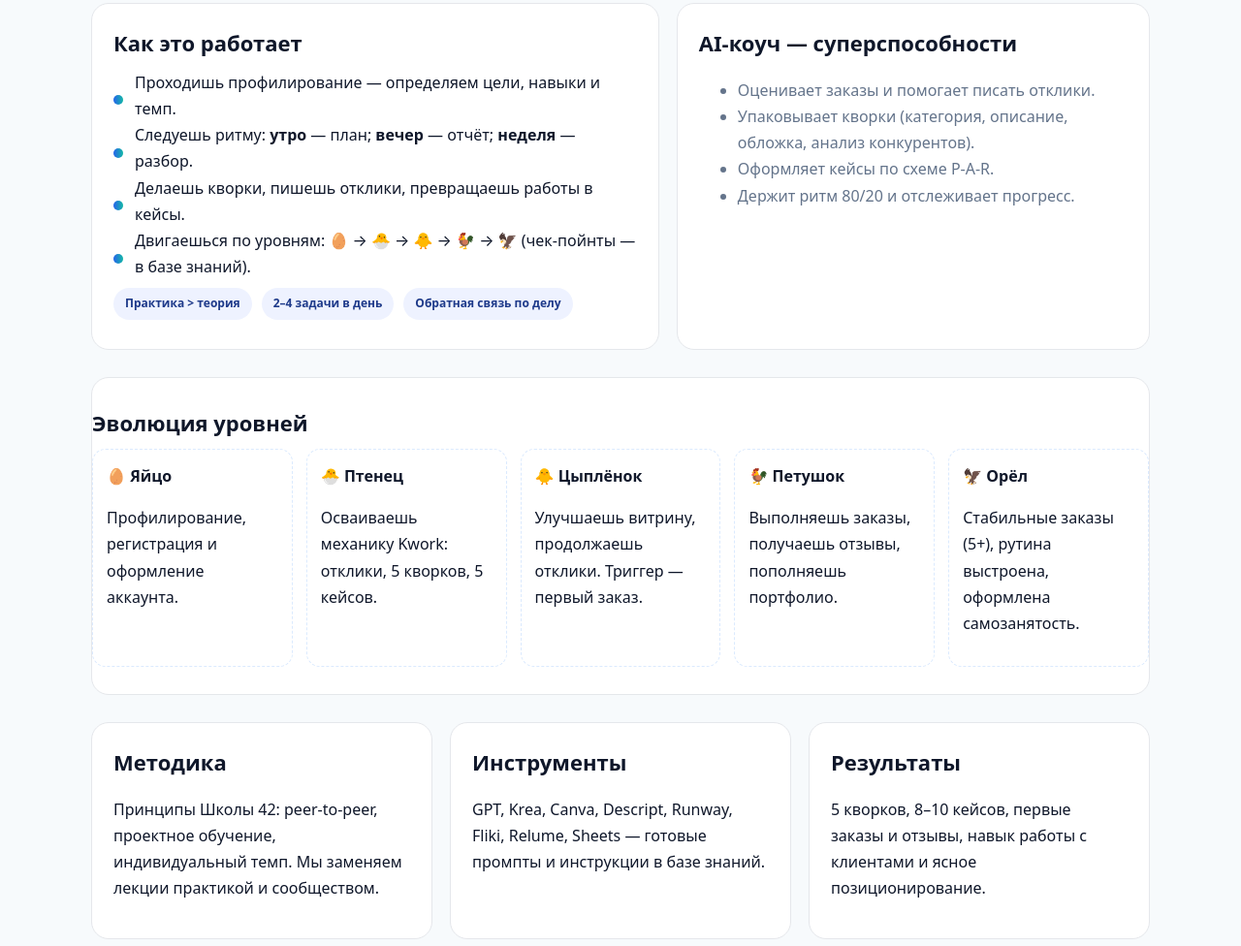
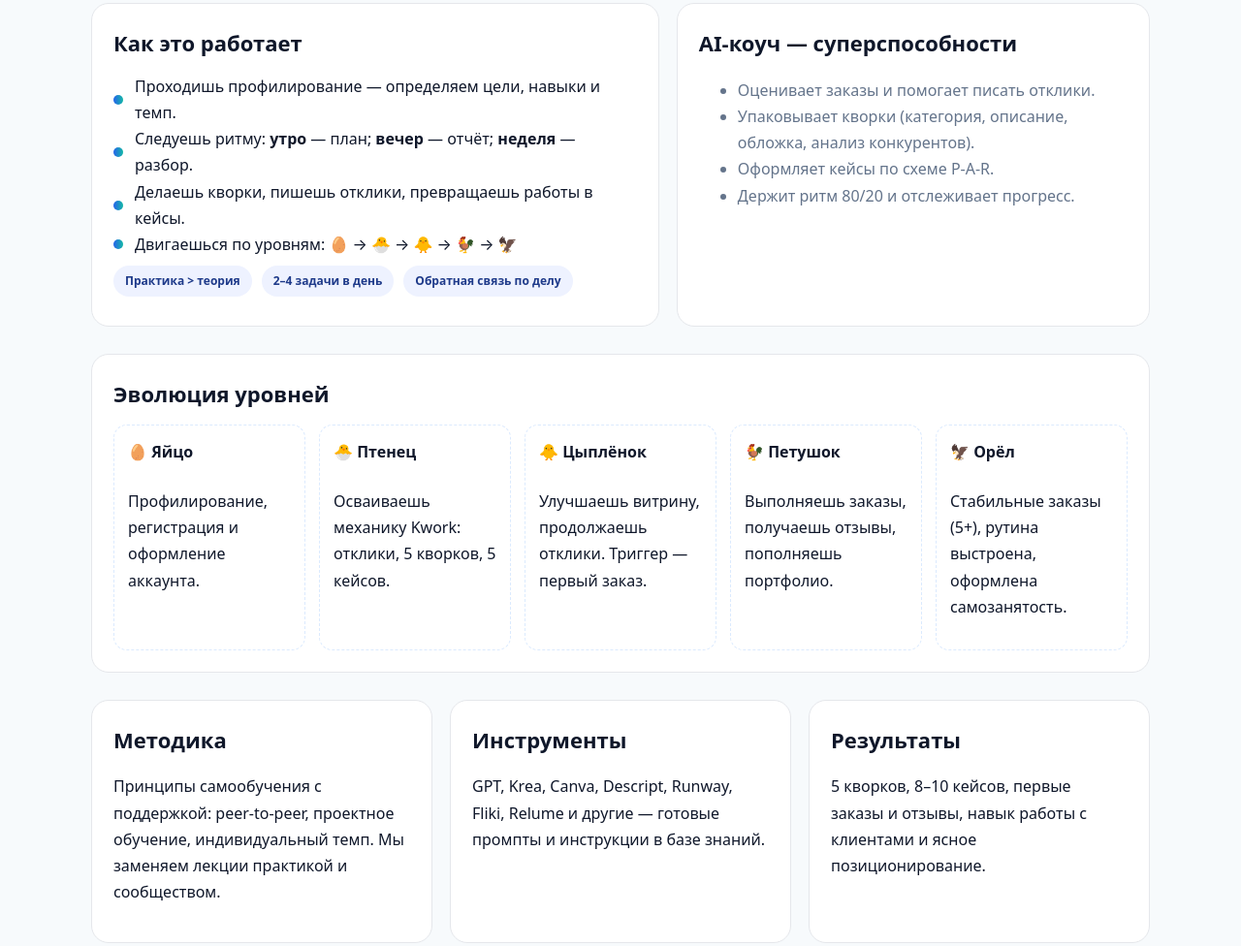
Before and after one commit to Krestyaninov/freelab, a plain HTML site: page index.html in a window 1280 px wide. Shown: the part 696-1672 px from the top of the page at 97% size. Drawn offline with Linux system fonts and the light colour scheme.

Commit message:
Update index.html

```diff
--- a/index.html
+++ b/index.html
@@ -8,13 +8,13 @@
   <meta name="theme-color" content="#0ea5e9"/>
   <style>
     :root{
-      --bg:#f7fafc;            /* светлый фон */
-      --card:#ffffff;          /* карточки */
-      --ink:#0f172a;           /* основной текст */
-      --muted:#64748b;         /* вторичный */
-      --accent:#2563eb;        /* синий */
-      --accent2:#14b8a6;       /* бирюзовый */
-      --ring:#e5e7eb;          /* границы */
+      --bg:#f7fafc;
+      --card:#ffffff;
+      --ink:#0f172a;
+      --muted:#64748b;
+      --accent:#2563eb;
+      --accent2:#14b8a6;
+      --ring:#e5e7eb;
       --radius:18px;
     }
     *{box-sizing:border-box}
@@ -32,7 +32,7 @@
     .grid{display:grid;gap:18px}
     @media(min-width:900px){.grid.cols-3{grid-template-columns:repeat(3,1fr)}.grid.cols-2{grid-template-columns:1.2fr 1fr}}
     .card{background:var(--card);border:1px solid var(--ring);border-radius:var(--radius);padding:22px}
-    .card h3{margin:0 0 8px;font-size:22px}
+    .card h3{margin:0 0 12px;font-size:22px}
     .section{padding:28px 0}
     .logoBox{justify-self:center}
     .logo{width:min(140px,28vw);height:auto;border-radius:22px;box-shadow:0 10px 30px rgba(37,99,235,.15)}
@@ -40,22 +40,16 @@
     .kpi{display:flex;gap:10px;flex-wrap:wrap;margin:8px 0}
     .levels{display:grid;gap:14px}
     @media(min-width:800px){.levels{grid-template-columns:repeat(5,1fr)}}
-    .lvl{background:var(--card);border:1px dashed #dbeafe;border-radius:14px;padding:14px}
-    .lvl h4{margin:0 0 6px;font-size:16px}
+    .lvl{background:var(--card);border:1px dashed #dbeafe;border-radius:14px;padding:14px;min-height:160px;display:flex;flex-direction:column;justify-content:flex-start}
+    .lvl h4{margin:0 0 8px;font-size:16px}
     .muted{color:var(--muted)}
     .two{display:grid;gap:18px}
     @media(min-width:980px){.two{grid-template-columns:1.2fr 1fr}}
     .footer{padding:40px 0;color:var(--muted);font-size:14px}
     .brand{font-weight:900;letter-spacing:.3px;background:linear-gradient(90deg,var(--accent),var(--accent2));-webkit-background-clip:text;background-clip:text;color:transparent}
-    .feature {
-      display: flex;
-      gap: 12px;
-      align-items: center;   /* ← вместо flex-start */
-    }
-    .feature p {
-      margin: 0;             /* убираем лишний отступ у параграфа */
-    }
-    .dot{width:10px;height:10px;border-radius:50%;background:linear-gradient(90deg,var(--accent),var(--accent2));margin-top:9px;flex:none}
+    .feature{display:flex;gap:12px;align-items:center}
+    .feature p{margin:0}
+    .dot{width:10px;height:10px;border-radius:50%;background:linear-gradient(90deg,var(--accent),var(--accent2));flex:none}
   </style>
 </head>
 <body>
@@ -92,7 +86,7 @@
         <div class="feature"><span class="dot"></span><p>Проходишь профилирование — определяем цели, навыки и темп.</p></div>
         <div class="feature"><span class="dot"></span><p>Следуешь ритму: <b>утро</b> — план; <b>вечер</b> — отчёт; <b>неделя</b> — разбор.</p></div>
         <div class="feature"><span class="dot"></span><p>Делаешь кворки, пишешь отклики, превращаешь работы в кейсы.</p></div>
-        <div class="feature"><span class="dot"></span><p>Двигаешься по уровням: 🥚 → 🐣 → 🐥 → 🐓 → 🦅 (чек-пойнты — в базе знаний).</p></div>
+        <div class="feature"><span class="dot"></span><p>Двигаешься по уровням: 🥚 → 🐣 → 🐥 → 🐓 → 🦅 </p></div>
         <div class="kpi">
           <span class="pill">Практика > теория</span>
           <span class="pill">2–4 задачи в день</span>
@@ -110,7 +104,7 @@
       </div>
     </section>
 
-    <section class="section card">
+    <section class="card">
       <h3>Эволюция уровней</h3>
       <div class="levels">
         <div class="lvl"><h4>🥚 Яйцо</h4><p>Профилирование, регистрация и оформление аккаунта.</p></div>
@@ -124,11 +118,11 @@
     <section class="section grid cols-3">
       <div class="card">
         <h3>Методика</h3>
-        <p>Принципы Школы 42: peer‑to‑peer, проектное обучение, индивидуальный темп. Мы заменяем лекции практикой и сообществом.</p>
+        <p>Принципы самообучения с поддержкой: peer‑to‑peer, проектное обучение, индивидуальный темп. Мы заменяем лекции практикой и сообществом.</p>
       </div>
       <div class="card">
         <h3>Инструменты</h3>
-        <p>GPT, Krea, Canva, Descript, Runway, Fliki, Relume, Sheets — готовые промпты и инструкции в базе знаний.</p>
+        <p>GPT, Krea, Canva, Descript, Runway, Fliki, Relume и другие — готовые промпты и инструкции в базе знаний.</p>
       </div>
       <div class="card">
         <h3>Результаты</h3>
```
